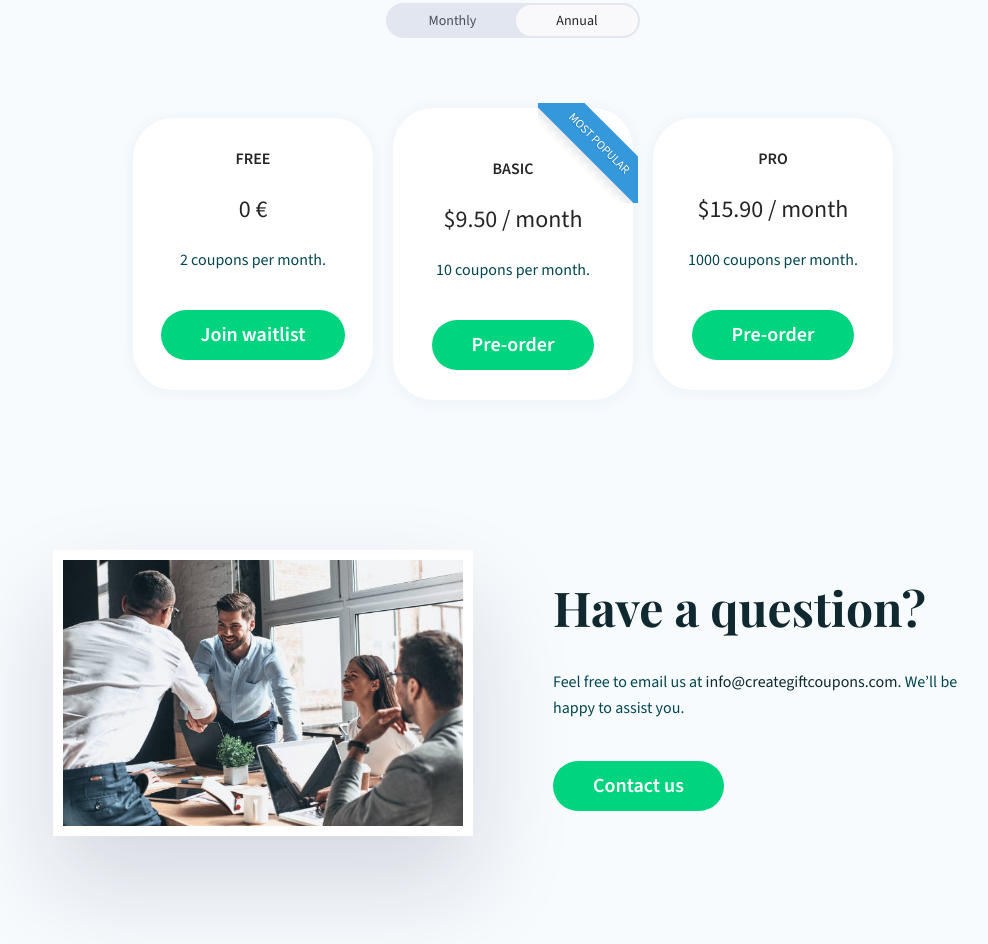
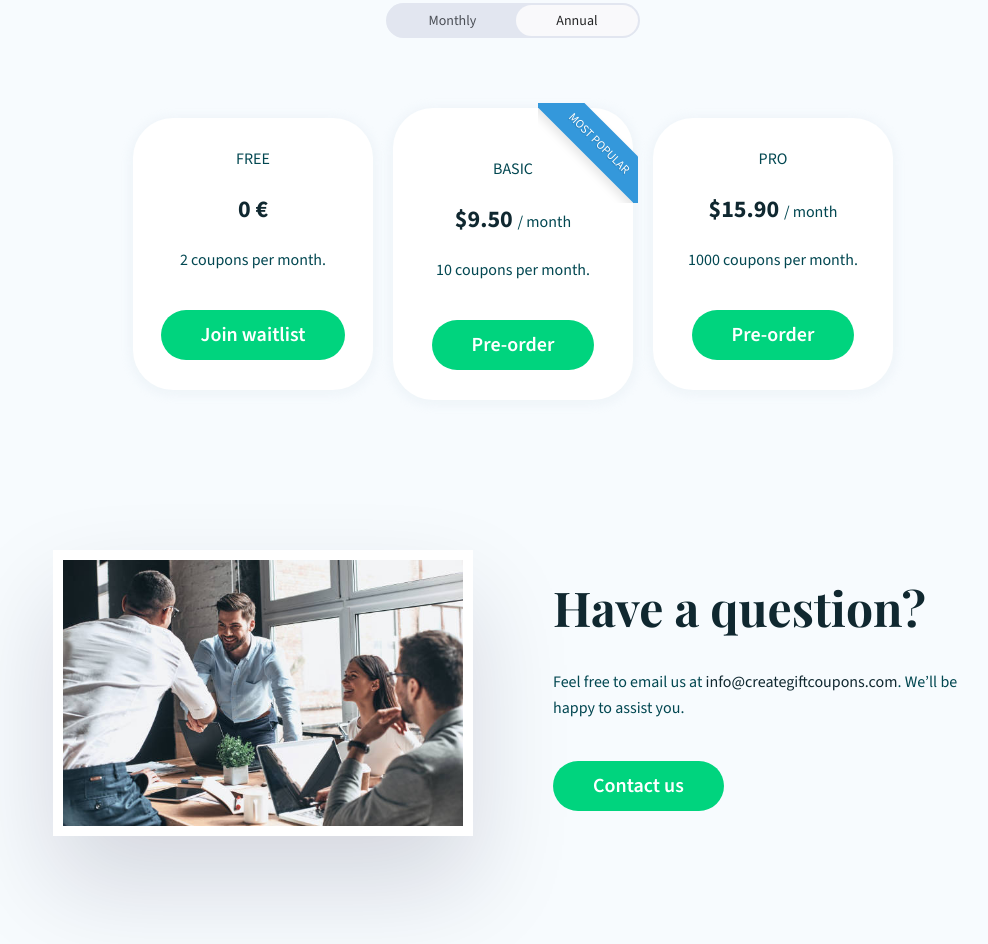
Before and after one commit to indiepixelorg/coupon-marketing-web, a website: page index.html in a window 1280 px wide. Shown: the part 3309-4253 px from the top of the page, without its empty margins (127-1115 px from the left). Drawn offline with nearby package versions, Linux system fonts and the light colour scheme; a script that the page names is missing; a web font is replaced by a local one.

Commit message:
Price styling

```diff
--- a/index.html
+++ b/index.html
@@ -294,8 +294,8 @@
                   </div>
               </div>
               <div class="title">Basic</div>
-              <div class="price monthly">$11.90 / month</div>
-              <div class="price yearly">$9.50 / month</div>
+              <div class="price monthly">$11.90 <span>/ month</span></div>
+              <div class="price yearly">$9.50 <span>/ month</span></div>
               <div class="description">
                 10 coupons per month.
               </div>
@@ -310,8 +310,8 @@
         <div class="box">
             <div class="column-header ribbon-holder">
               <div class="title">Pro</div>
-              <div class="price monthly">$19.90 / month</div>
-              <div class="price yearly">$15.90 / month</div>
+              <div class="price monthly">$19.90 <span>/ month</span></div>
+              <div class="price yearly">$15.90 <span>/ month</span></div>
               <div class="description">
                 1000 coupons per month.
               </div>
--- a/styles/subscriptions.scss
+++ b/styles/subscriptions.scss
@@ -37,18 +37,23 @@
     box-sizing: content-box;
 
     > .title {
-      font-weight: 600;
+      font-weight: 400;
       font-size: 16px;
-      color: #242526;
       text-transform: uppercase;
       margin: 10px 0;
     }
 
     > .price {
-      font-weight: 300;
+      font-weight: 900;
       font-size: 24px;
-      color: #242526;
       margin: 24px 0;
+      color: #102830;
+
+      > span {
+        font-weight: 400;
+        font-size: 16px;
+        color: #024751;
+      }
     }
 
     > .description {
```
Also changed, not shown: build/styles/index.css, 1 other file.
